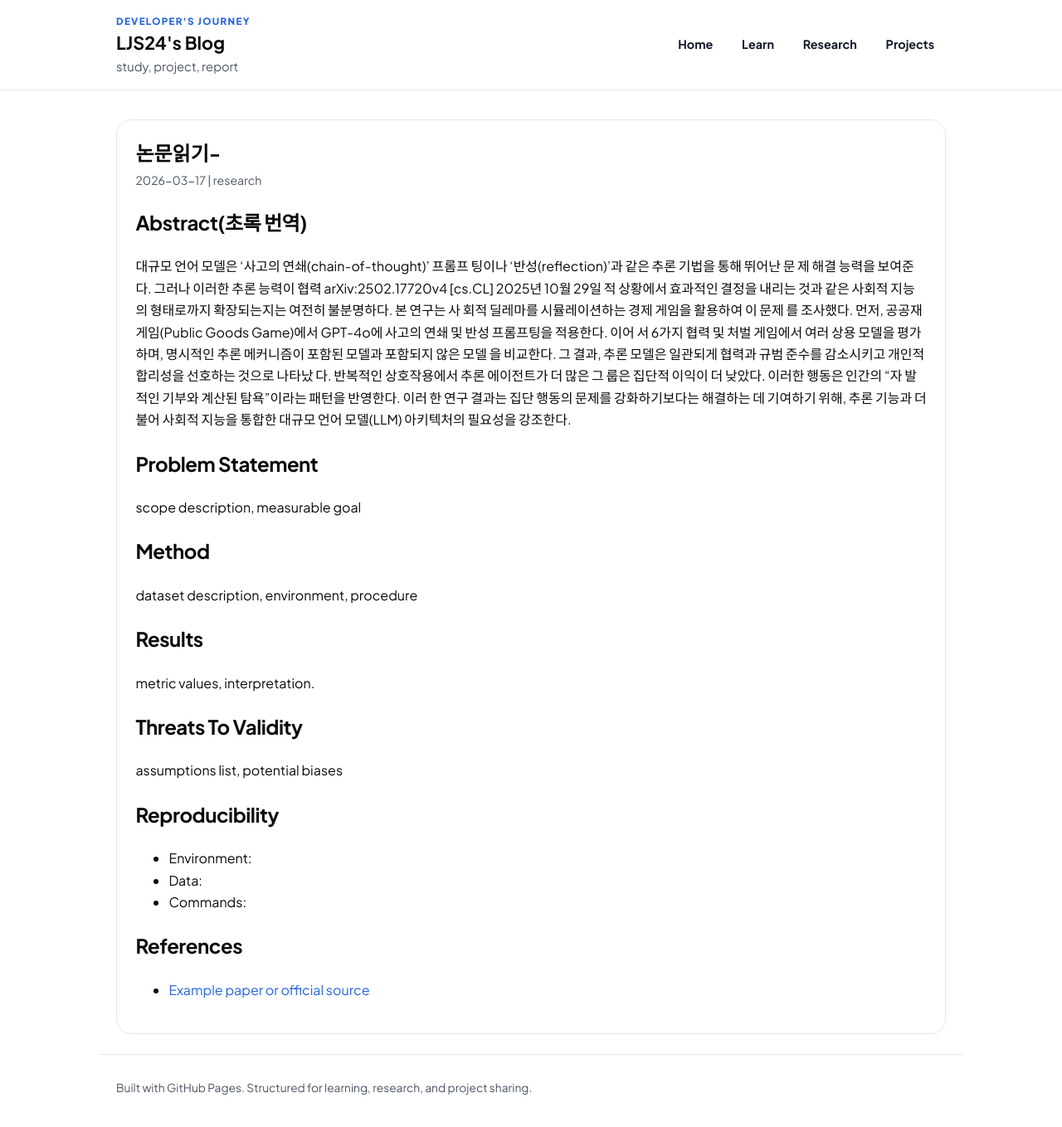
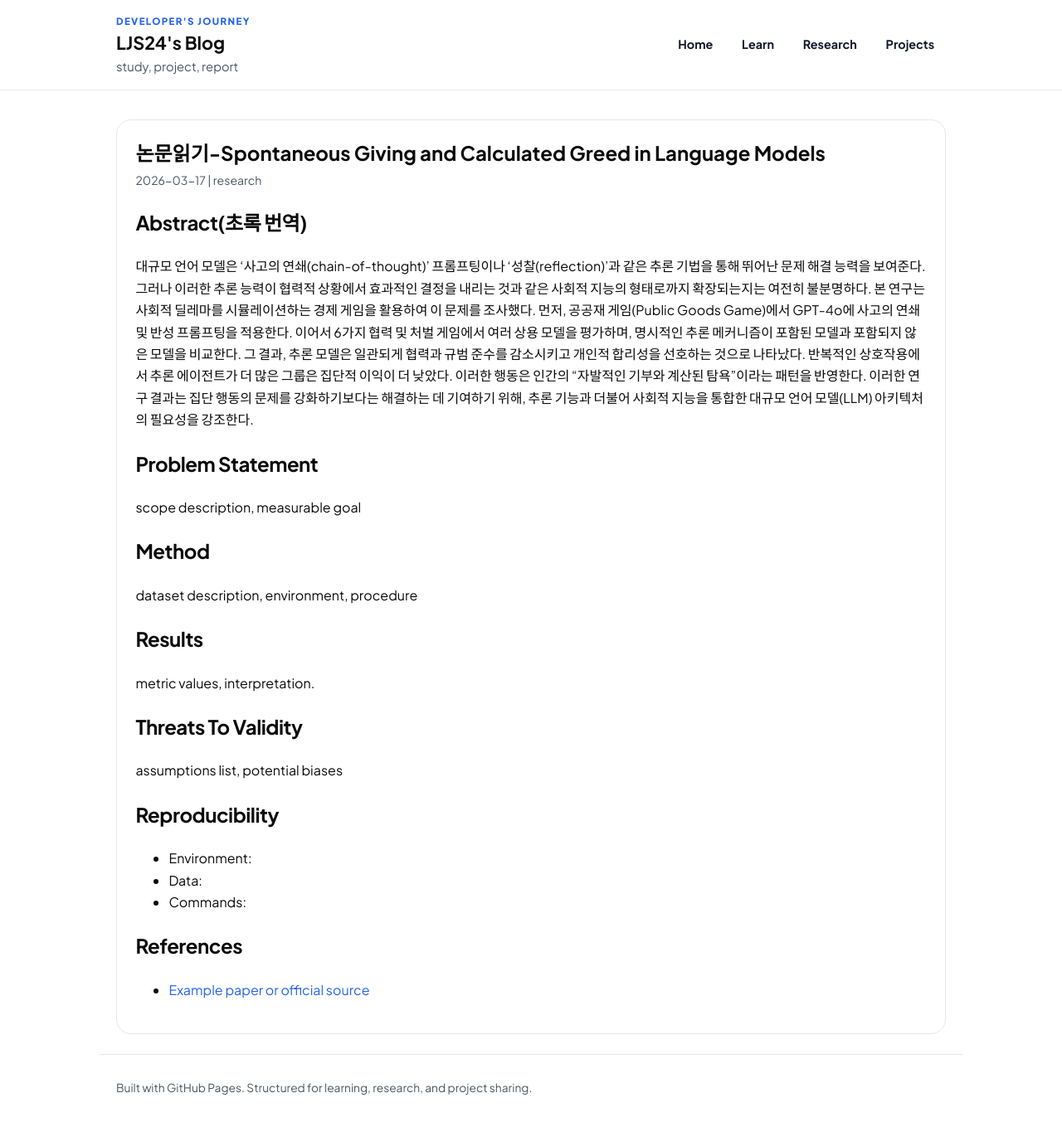
Before and after one commit to LJS24/LJS24.github.io, a Jekyll site: the page built from _posts/research/2026-03-17-research-report-paper.md, in a window 1280 px wide and 1370 px high. Shown: the top 1359 px of the window at 83% size. Built offline with Jekyll 4.4.1, drawn with Linux system fonts in a browser that asks for light colours.

Commit message:
content update-learning note

```diff
--- a/_posts/research/2026-03-17-research-report-paper.md
+++ b/_posts/research/2026-03-17-research-report-paper.md
@@ -1,5 +1,5 @@
 ---
-title: "논문읽기-<Spontaneous Giving and Calculated Greed in Language Models>"
+title: "논문읽기-Spontaneous Giving and Calculated Greed in Language Models"
 date: 2026-03-17
 categories: [research]
 tags: [paper-review, report]
@@ -7,25 +7,9 @@
 ---
 
 ## Abstract(초록 번역)
-대규모 언어 모델은 ‘사고의 연쇄(chain-of-thought)’ 프롬프
-팅이나 ‘반성(reflection)’과 같은 추론 기법을 통해 뛰어난 문
-제 해결 능력을 보여준다. 그러나 이러한 추론 능력이 협력
-arXiv:2502.17720v4 [cs.CL] 2025년 10월 29일
-적 상황에서 효과적인 결정을 내리는 것과 같은 사회적 지능
-의 형태로까지 확장되는지는 여전히 불분명하다. 본 연구는 사
-회적 딜레마를 시뮬레이션하는 경제 게임을 활용하여 이 문제
-를 조사했다. 먼저, 공공재 게임(Public Goods Game)에서
-GPT-4o에 사고의 연쇄 및 반성 프롬프팅을 적용한다. 이어
-서 6가지 협력 및 처벌 게임에서 여러 상용 모델을 평가하며,
-명시적인 추론 메커니즘이 포함된 모델과 포함되지 않은 모델
-을 비교한다. 그 결과, 추론 모델은 일관되게 협력과 규범
-준수를 감소시키고 개인적 합리성을 선호하는 것으로 나타났
-다. 반복적인 상호작용에서 추론 에이전트가 더 많은 그
-룹은 집단적 이익이 더 낮았다. 이러한 행동은 인간의 “자
-발적인 기부와 계산된 탐욕”이라는 패턴을 반영한다. 이러
-한 연구 결과는 집단 행동의 문제를 강화하기보다는 해결하는
-데 기여하기 위해, 추론 기능과 더불어 사회적 지능을 통합한
-대규모 언어 모델(LLM) 아키텍처의 필요성을 강조한다.
+대규모 언어 모델은 ‘사고의 연쇄(chain-of-thought)’ 프롬프팅이나 ‘성찰(reflection)’과 같은 추론 기법을 통해 뛰어난 문제 해결 능력을 보여준다.
+그러나 이러한 추론 능력이 협력적 상황에서 효과적인 결정을 내리는 것과 같은 사회적 지능의 형태로까지 확장되는지는 여전히 불분명하다. 본 연구는 사회적 딜레마를 시뮬레이션하는 경제 게임을 활용하여 이 문제를 조사했다. 먼저, 공공재 게임(Public Goods Game)에서 GPT-4o에 사고의 연쇄 및 반성 프롬프팅을 적용한다. 이어서 6가지 협력 및 처벌 게임에서 여러 상용 모델을 평가하며, 명시적인 추론 메커니즘이 포함된 모델과 포함되지 않은 모델을 비교한다. 그 결과, 추론 모델은 일관되게 협력과 규범 준수를 감소시키고 개인적 합리성을 선호하는 것으로 나타났다. 반복적인 상호작용에서 추론 에이전트가 더 많은 그룹은 집단적 이익이 더 낮았다. 이러한 행동은 인간의 “자발적인 기부와 계산된 탐욕”이라는 패턴을 반영한다. 이러한 연구 결과는 집단 행동의 문제를 강화하기보다는 해결하는
+데 기여하기 위해, 추론 기능과 더불어 사회적 지능을 통합한 대규모 언어 모델(LLM) 아키텍처의 필요성을 강조한다.
 
 ## Problem Statement
 scope description, measurable goal
```
